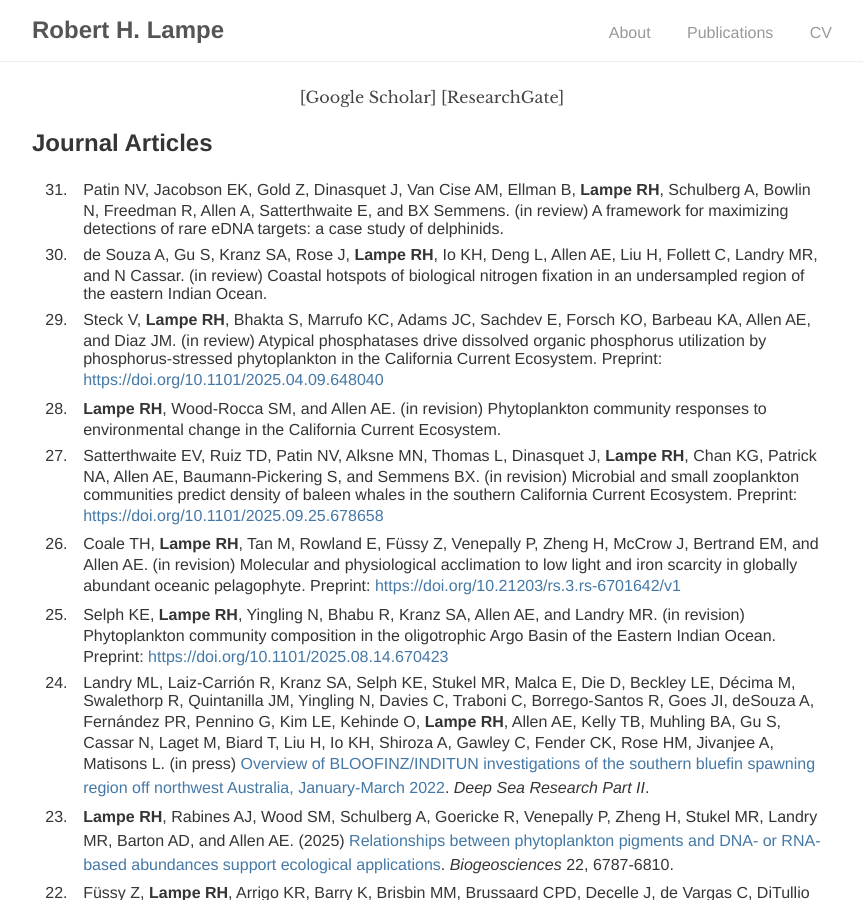
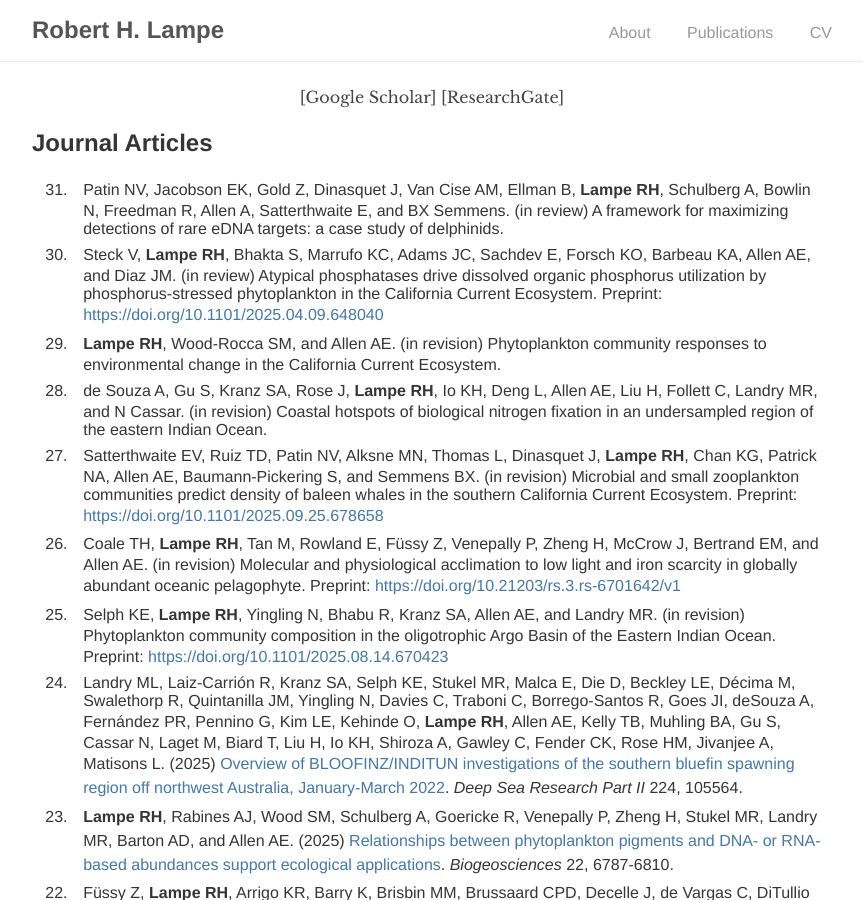
Before and after one commit to rhlampe/rhlampe.github.io, a Jekyll site: the page built from publications/index.html, in a window 1280 px wide and 900 px high. Shown: the whole window, without its empty margins (208-1071 px from the left). Built offline with Jekyll 4.4.1, drawn with Linux system fonts in a browser that asks for light colours.

Commit message:
Update pubs

```diff
--- a/publications/index.html
+++ b/publications/index.html
@@ -12,13 +12,13 @@ title: Publications
 <div id="publications" class="publications">
 <ol reversed>
   <li>Patin NV, Jacobson EK, Gold Z, Dinasquet J, Van Cise AM, Ellman B, <b>Lampe RH</b>, Schulberg A, Bowlin N, Freedman R, Allen A, Satterthwaite E, and BX Semmens. (in review) A framework for maximizing detections of rare eDNA targets: a case study of delphinids.</li>
-  <li>de Souza A, Gu S, Kranz SA, Rose J, <b>Lampe RH</b>, Io KH, Deng L, Allen AE, Liu H, Follett C, Landry MR, and N Cassar. (in review) Coastal hotspots of biological nitrogen fixation in an undersampled region of the eastern Indian Ocean.</li>
   <li>Steck V, <b>Lampe RH</b>, Bhakta S, Marrufo KC, Adams JC, Sachdev E, Forsch KO, Barbeau KA, Allen AE, and Diaz JM. (in review) Atypical phosphatases drive dissolved organic phosphorus utilization by phosphorus-stressed phytoplankton in the California Current Ecosystem. Preprint: <a href="https://doi.org/10.1101/2025.04.09.648040">https://doi.org/10.1101/2025.04.09.648040</a></li>
   <li><b>Lampe RH</b>, Wood-Rocca SM, and Allen AE. (in revision) Phytoplankton community responses to environmental change in the California Current Ecosystem.</li>
+  <li>de Souza A, Gu S, Kranz SA, Rose J, <b>Lampe RH</b>, Io KH, Deng L, Allen AE, Liu H, Follett C, Landry MR, and N Cassar. (in revision) Coastal hotspots of biological nitrogen fixation in an undersampled region of the eastern Indian Ocean.</li>
   <li>Satterthwaite EV, Ruiz TD, Patin NV, Alksne MN, Thomas L, Dinasquet J, <b>Lampe RH</b>, Chan KG, Patrick NA, Allen AE, Baumann-Pickering S, and Semmens BX. (in revision) Microbial and small zooplankton communities predict density of baleen whales in the southern California Current Ecosystem. Preprint: <a href="https://doi.org/10.1101/2025.09.25.678658">https://doi.org/10.1101/2025.09.25.678658</a></li>
   <li>Coale TH, <b>Lampe RH</b>, Tan M, Rowland E, F&#252;ssy Z, Venepally P, Zheng H, McCrow J, Bertrand EM, and Allen AE. (in revision) Molecular and physiological acclimation to low light and iron scarcity in globally abundant oceanic pelagophyte. Preprint: <a href="https://doi.org/10.21203/rs.3.rs-6701642/v1">https://doi.org/10.21203/rs.3.rs-6701642/v1</a></li>
   <li>Selph KE, <b>Lampe RH</b>, Yingling N, Bhabu R, Kranz SA, Allen AE, and Landry MR. (in revision) Phytoplankton community composition in the oligotrophic Argo Basin of the Eastern Indian Ocean. Preprint: <a href="https://doi.org/10.1101/2025.08.14.670423">https://doi.org/10.1101/2025.08.14.670423</a></li>
-  <li>Landry ML, Laiz-Carri&#243;n R, Kranz SA, Selph KE, Stukel MR, Malca E, Die D, Beckley LE, D&eacute;cima M, Swalethorp R, Quintanilla JM, Yingling N, Davies C, Traboni C, Borrego-Santos R, Goes JI, deSouza A, Fern&aacute;ndez PR, Pennino G, Kim LE, Kehinde O, <b>Lampe RH</b>, Allen AE, Kelly TB, Muhling BA, Gu S, Cassar N, Laget M, Biard T, Liu H, Io KH, Shiroza A, Gawley C, Fender CK, Rose HM, Jivanjee A, Matisons L. (in press) <a href="https://doi.org/10.1016/j.dsr2.2025.105564">Overview of BLOOFINZ/INDITUN investigations of the southern bluefin spawning region off northwest Australia, January-March 2022</a>. <i>Deep Sea Research Part II</i>.</li>
+  <li>Landry ML, Laiz-Carri&#243;n R, Kranz SA, Selph KE, Stukel MR, Malca E, Die D, Beckley LE, D&eacute;cima M, Swalethorp R, Quintanilla JM, Yingling N, Davies C, Traboni C, Borrego-Santos R, Goes JI, deSouza A, Fern&aacute;ndez PR, Pennino G, Kim LE, Kehinde O, <b>Lampe RH</b>, Allen AE, Kelly TB, Muhling BA, Gu S, Cassar N, Laget M, Biard T, Liu H, Io KH, Shiroza A, Gawley C, Fender CK, Rose HM, Jivanjee A, Matisons L. (2025) <a href="https://doi.org/10.1016/j.dsr2.2025.105564">Overview of BLOOFINZ/INDITUN investigations of the southern bluefin spawning region off northwest Australia, January-March 2022</a>. <i>Deep Sea Research Part II</i> 224, 105564.</li>
   <li><b>Lampe RH</b>, Rabines AJ, Wood SM, Schulberg A, Goericke R, Venepally P, Zheng H, Stukel MR, Landry MR, Barton AD, and Allen AE. (2025) <a href="https://doi.org/10.5194/bg-22-6787-2025">Relationships between phytoplankton pigments and DNA- or RNA-based abundances support ecological applications</a>. <i>Biogeosciences</i> 22, 6787-6810.</li>
   <li>F&#252;ssy Z, <b>Lampe RH</b>, Arrigo KR, Barry K, Brisbin MM, Brussaard CPD, Decelle J, de Vargas C, DiTullio GR, Elbourne LD, Frischer ME, Goodstein DM, Grigoriev IV, Hayes RD, Healey AL, James CC, Jenkins JW, Juery C, Kumar M, Kustka AB, Maumus F, Oborn&iacute;k M, Paulsen IT, Probart I, Saito MA, Schmutz J, Skalick&#253; T, Tec-Campos D, Tomelka H, Nov&#225;k Vanclov&#225; AMG, Vechtov&#225; P, Venepally P, Wilson-Mortier B, Zengler K, Zheng H, and Allen AE. (2025) <a href="https://doi.org/10.1038/s41467-025-63565-1">Genome-resolved biogeography of Phaeocystales, cosmopolitan bloom-forming microalgae</a>. <i>Nature Communications</i> 16, 8559.</li>
   <li>Stukel MR, Allen AE, Barbeau KA, Chabert P, Dovel S, Gangrade S, Kranz SA, <b>Lampe RH</b>, Landry MR, Marrec P, Messi&eacute; M, Miller AJ, Wilkinson G, and Ohman MD. (2025) <a href="https://doi.org/10.1093/biosci/biaf144">Disturbance ecology in a pelagic upwelling biome: Lagrangian frameworks for studying succession</a>. <i>Bioscience</i>, biaf144.</li>
```
